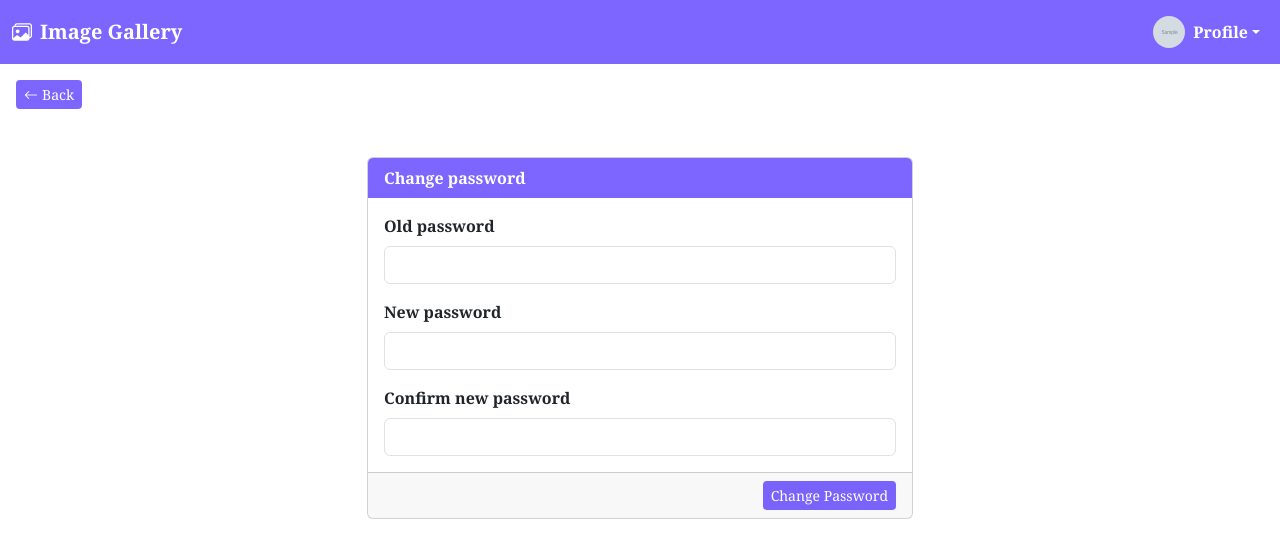
After one commit to Darpan-Anjanay/ImageGallery, a Django app: page /password_change/ in a window 1280 px wide. The commit adds this page. Shown: the top 558 px of the page. Run offline with Django 5.2, Linux system fonts and the light colour scheme; a user stored in the database is signed in; tables that the repository leaves empty hold one stand-in row (values such as "Sample post"); grey boxes marked "Sample" are stand-in pictures; some libraries are stand-ins or nearby versions.

Commit message:
Password

```diff
--- a/Image/models.py
+++ b/Image/models.py
@@ -7,7 +7,7 @@
 
 # Profile
 class Profile(models.Model):
-    User = models.ForeignKey(User,on_delete=models.CASCADE)
+    User = models.OneToOneField(User, on_delete=models.CASCADE, related_name='profile')
     ProfileImgName  =  models.ImageField( upload_to = 'Profile')
 
 # Album
--- /dev/null
+++ b/Image/templates/Password/password_change_form.html
@@ -0,0 +1,47 @@
+{% extends "image/base.html" %}
+
+{% block title %}Changed Password{% endblock title %}
+{% block content %}
+<div class="container mt-5">
+  <div class="row justify-content-center">
+    <div class="col-md-6">
+      <div class="card">
+        <div class="card-header bg-primary text-white">
+          Change password
+        </div>
+        <form method="post">
+          {% csrf_token %}
+
+          <div class="form-group m-3">
+            <label for="id_old_password" class="form-label">Old password</label>
+            <input type="password" name="old_password" id="id_old_password" class="form-control" required>
+            {% if form.old_password.errors %}
+              <div class="text-danger mt-1">{{ form.old_password.errors.0 }}</div>
+            {% endif %}
+          </div>
+
+          <div class="form-group m-3">
+            <label for="id_new_password1" class="form-label">New password</label>
+            <input type="password" name="new_password1" id="id_new_password1" class="form-control" required>
+            {% if form.new_password1.errors %}
+              <div class="text-danger mt-1">{{ form.new_password1.errors.0 }}</div>
+            {% endif %}
+          </div>
+
+          <div class="form-group m-3">
+            <label for="id_new_password2" class="form-label">Confirm new password</label>
+            <input type="password" name="new_password2" id="id_new_password2" class="form-control" required>
+            {% if form.new_password2.errors %}
+              <div class="text-danger mt-1">{{ form.new_password2.errors.0 }}</div>
+            {% endif %}
+          </div>
+
+          <div class="card-footer text-end">
+            <button type="submit" class="btn btn-primary btn-sm">Change Password</button>
+          </div>
+        </form>
+      </div>
+    </div>
+  </div>
+</div>
+{% endblock %}
--- a/Image/templates/image/base.html
+++ b/Image/templates/image/base.html
@@ -42,7 +42,7 @@
                     {% if user.is_authenticated %}
                         <li class="nav-item dropdown">
                             <a class="nav-link dropdown-toggle d-flex align-items-center" href="#" role="button" data-bs-toggle="dropdown" aria-expanded="false">
-                                <img src="{{ profile.ProfileImgName.url }}" class="rounded-circle navbar-profile-img me-2" alt="User">
+                                <img src="{{ request.user.profile.ProfileImgName.url }}" class="rounded-circle navbar-profile-img me-2" alt="User">
                                </i> Profile
                             </a>
                             <ul class="dropdown-menu dropdown-menu-end mt-3">
@@ -51,12 +51,18 @@
                                         <i class="bi bi-pencil-square me-2"></i>Update Profile
                                     </a>
                                 </li>
+                                <li>
+                                    <a class="dropdown-item" href="{% url 'password_change' %}">
+                                        <i class="bi bi-lock me-2"></i>Password Change
+                                    </a>
+                                </li>
                                 <li><hr class="dropdown-divider"></li>
                                 <li>
                                     <a class="dropdown-item text-danger" href="{% url 'Logout' %}">
                                         <i class="bi bi-box-arrow-right me-2"></i>Logout
                                     </a>
                                 </li>
+
                             </ul>
                         </li>
 
--- a/Image/urls.py
+++ b/Image/urls.py
@@ -1,5 +1,7 @@
 from django.urls import path
 from .views import Home,ImageView,AlbumView,AddAlbum,Upload,ImgDel,Trash,TrashImageView,TrashDel,BulkAction,Login,Logout,ProfileUpdate,Register,DeleteAlbum
+from django.contrib.auth import views as auth_views
+
 urlpatterns = [
     path('',Home,name='Home'),
 
@@ -25,6 +27,31 @@
 
     path('BulkAction/',BulkAction,name='BulkAction'),
 
+     # Password
+    path('password_reset/', auth_views.PasswordResetView.as_view(
+        template_name='Password/password_reset_form.html'
+    ), name='password_reset'),
+
+    path('password_reset/done/', auth_views.PasswordResetDoneView.as_view(
+        template_name='Password/password_reset_done.html'
+    ), name='password_reset_done'),
+
+    path('reset/<uidb64>/<token>/', auth_views.PasswordResetConfirmView.as_view(
+        template_name='Password/password_reset_confirm.html'
+    ), name='password_reset_confirm'),
+
+    path('reset/done/', auth_views.PasswordResetCompleteView.as_view(
+        template_name='Password/password_reset_complete.html'
+    ), name='password_reset_complete'),
+
+    path('password_change/', auth_views.PasswordChangeView.as_view(
+        template_name='Password/password_change_form.html'
+    ), name='password_change'),
+
+    path('password_change/done/', auth_views.PasswordChangeDoneView.as_view(
+        template_name='Password/password_change_done.html'
+    ), name='password_change_done'),
+
 
 
 ]
```
Also changed, not shown: Image/templates/Password/base.html (added, +18 -0 lines), Image/templates/Password/password_change_done.html (added, +16 -0 lines), Image/templates/Password/password_reset_complete.html (added, +16 -0 lines), Image/templates/Password/password_reset_confirm.html (added, +41 -0 lines), Image/templates/Password/password_reset_done.html (added, +16 -0 lines), Image/templates/Password/password_reset_form.html (added, +34 -0 lines), Image/views.py (+15 -15 lines), ImageGallery/settings.py (+13 -0 lines), 1 other file.
